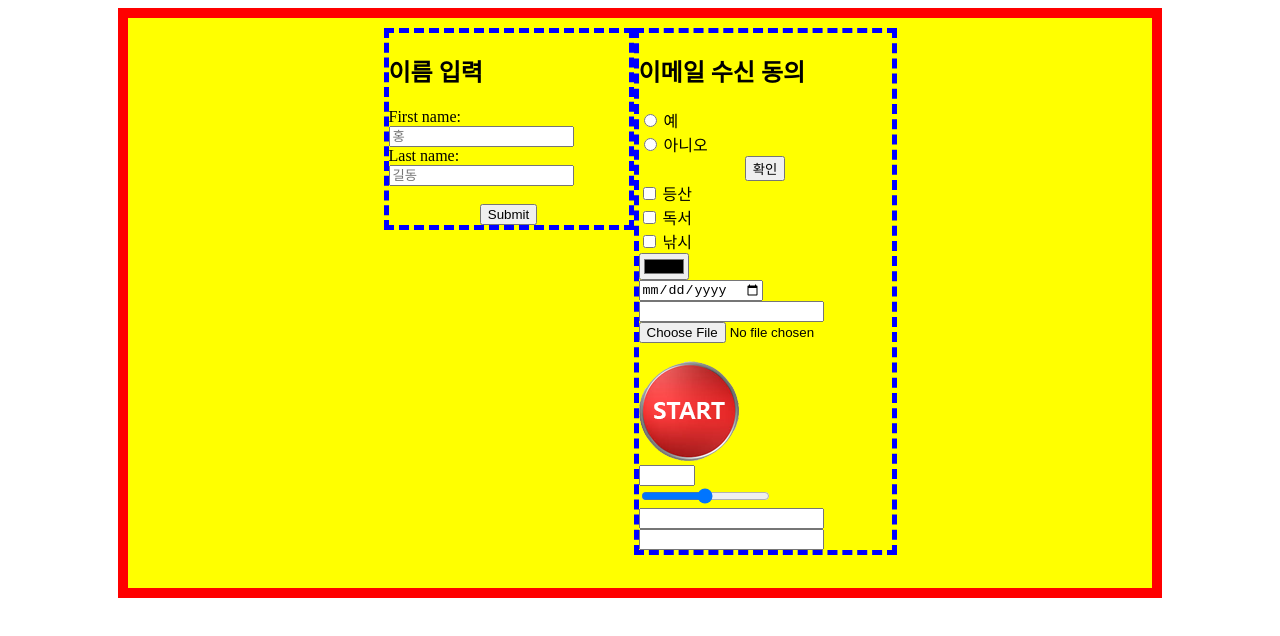
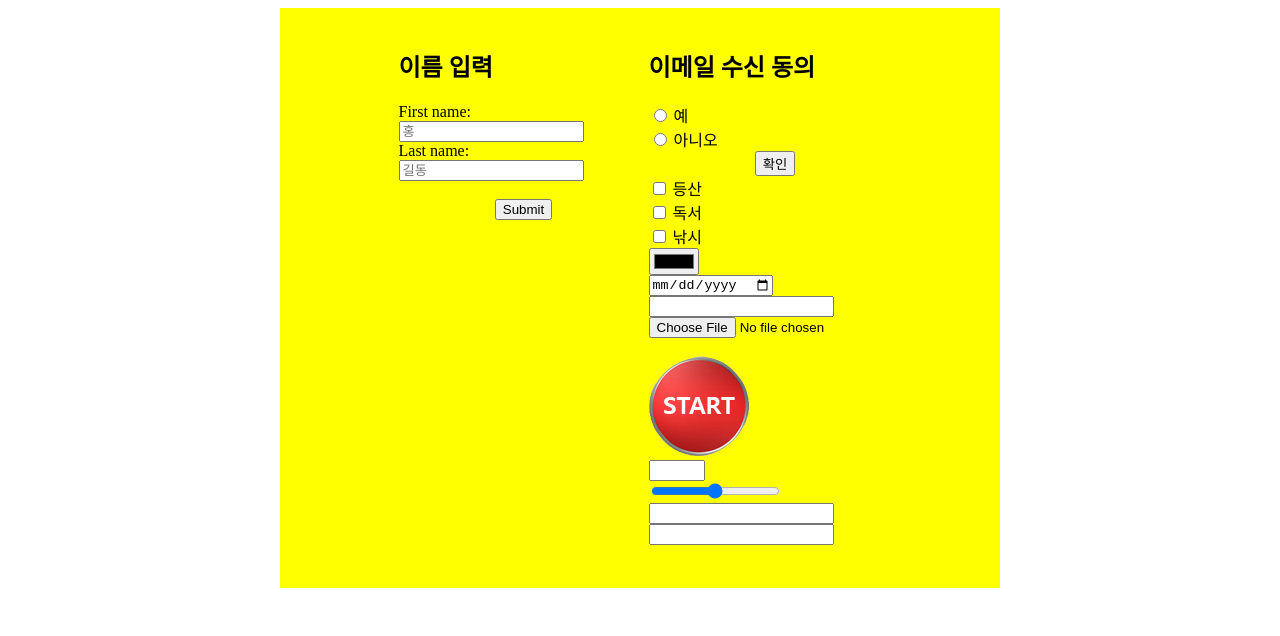
Before and after one commit to onenisys/-, a plain HTML site: page index.html in a window 1280 px wide. Drawn offline with Linux system fonts and the light colour scheme.

Commit message:
Add files via upload

```diff
--- a/index.html
+++ b/index.html
@@ -12,14 +12,14 @@
             background-color: yellow;
             border: 5px;
             max-width: 900px; /* 900보다 넓어지지 않는다 */
-            max-width: 80vw;
+            max-width: 700px;
             margin: auto;
             /* margin-top: 15vh; */
             display: flex;
-            border: red solid 10px;
             justify-content: center;
             align-items: flex-start;
-            padding-top: 10px;
+            padding-top: 20px;
+            padding-left: 20px;
         }
 
         #layout:hover {
@@ -32,7 +32,7 @@
         }
 
         #layout1 {
-            border: 5px dashed blue; flex-basis: 250px; box-sizing: border-box;
+            flex-basis: 250px; box-sizing: border-box;
         }
 
         #layout1 form {
@@ -44,7 +44,7 @@
         }
 
         main {
-            border: 5px dashed blue; flex-basis: 250px; box-sizing: border-box;
+            flex-basis: 250px; box-sizing: border-box;
         }
 
         main form {
```
